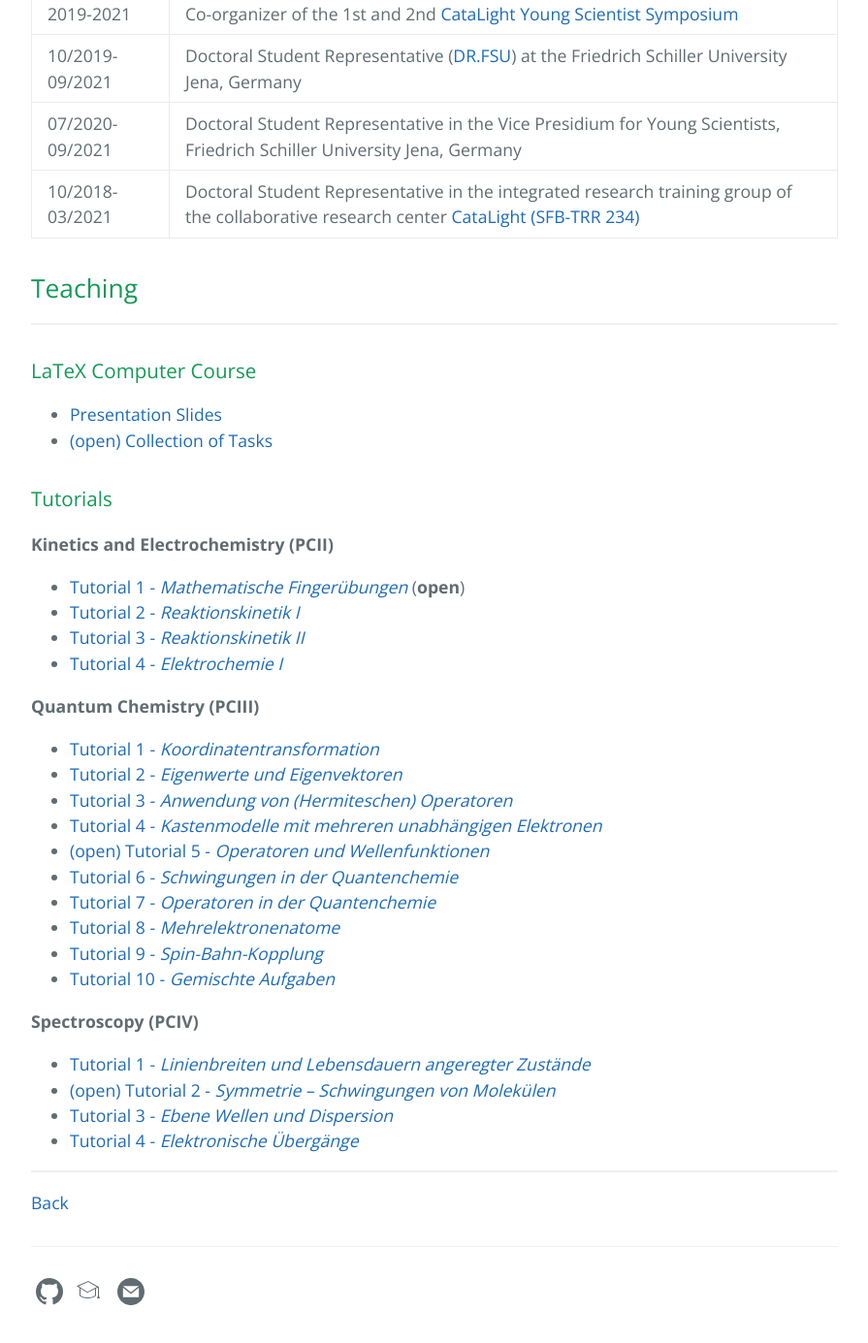
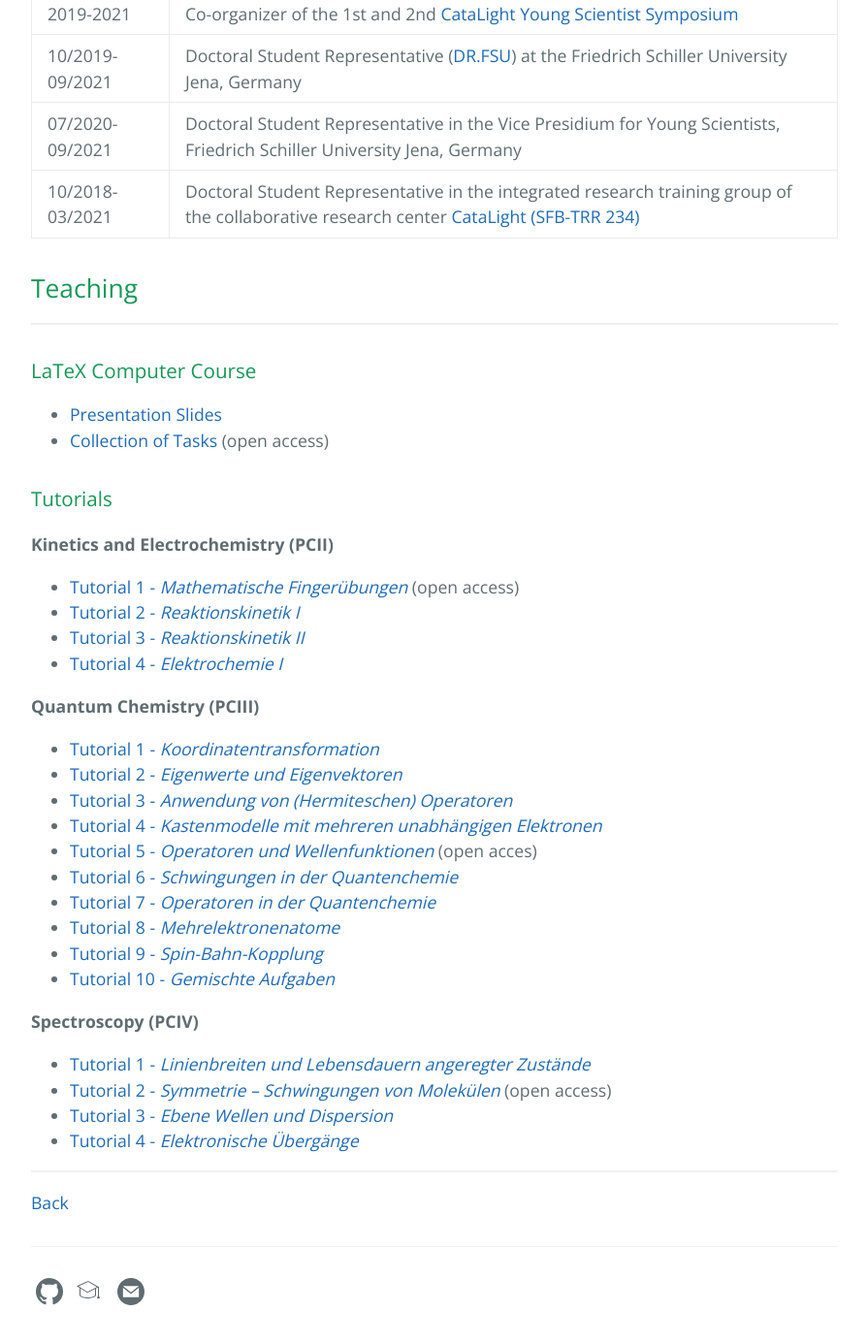
Before and after one commit to carolin-m/carolin-m.github.io, a Jekyll site: the page built from about.md, in a window 1280 px wide and 1400 px high, scrolled down 1587 px. Shown: the top 1385 px of the window at 97% size, without its empty margins (192-1087 px from the left). Built offline with Jekyll 4.4.1, drawn with Linux system fonts in a browser that asks for light colours.

Commit message:
Update about.md

```diff
--- a/about.md
+++ b/about.md
@@ -41,12 +41,12 @@ ________________
 ### LaTeX Computer Course
 
 - [Presentation Slides](./docs/LaTeX/Latex_Kurs_Folien_pw.pdf)
-- [(open) Collection of Tasks](./docs/LaTeX/LaTeX_Kurs_Aufgaben.pdf)
+- [Collection of Tasks](./docs/LaTeX/LaTeX_Kurs_Aufgaben.pdf) (open access)
 
 ### Tutorials
 **Kinetics and Electrochemistry (PCII)**
 
-- [Tutorial 1 - *Mathematische Fingerübungen*](./docs/Tutorium/T_PCII_1.pdf) (**open**)
+- [Tutorial 1 - *Mathematische Fingerübungen*](./docs/Tutorium/T_PCII_1.pdf) (open access)
 - [Tutorial 2 - *Reaktionskinetik I*](./docs/Tutorium/T_PCII_2_pw.pdf)
 - [Tutorial 3 - *Reaktionskinetik II*](./docs/Tutorium/T_PCII_3_pw.pdf)
 - [Tutorial 4 - *Elektrochemie I*](./docs/Tutorium/T_PCII_4_pw.pdf)
@@ -57,7 +57,7 @@ ________________
 - [Tutorial 2 - *Eigenwerte und Eigenvektoren*](./docs/Tutorium/T_PCIII_2_pw.pdf)
 - [Tutorial 3 - *Anwendung von (Hermiteschen) Operatoren*](./docs/Tutorium/T_PCIII_3_pw.pdf)
 - [Tutorial 4 - *Kastenmodelle mit mehreren unabhängigen Elektronen*](./docs/Tutorium/T_PCIII_4_pw.pdf)
-- [(open) Tutorial 5 - *Operatoren und Wellenfunktionen*](./docs/Tutorium/T_PCIII_5.pdf)
+- [Tutorial 5 - *Operatoren und Wellenfunktionen*](./docs/Tutorium/T_PCIII_5.pdf) (open acces)
 - [Tutorial 6 - *Schwingungen in der Quantenchemie*](./docs/Tutorium/T_PCIII_6_pw.pdf)
 - [Tutorial 7 - *Operatoren in der Quantenchemie*](./docs/Tutorium/T_PCIII_7_pw.pdf)
 - [Tutorial 8 - *Mehrelektronenatome*](./docs/Tutorium/T_PCIII_8_pw.pdf)
@@ -67,7 +67,7 @@ ________________
 **Spectroscopy (PCIV)**
 
 - [Tutorial 1 - *Linienbreiten und Lebensdauern angeregter Zustände*](./docs/Tutorium/T_PCIV_1_pw.pdf)
-- [(open) Tutorial 2 - *Symmetrie – Schwingungen von Molekülen*](./docs/Tutorium/T_PCIV_2.pdf)
+- [Tutorial 2 - *Symmetrie – Schwingungen von Molekülen*](./docs/Tutorium/T_PCIV_2.pdf) (open access)
 - [Tutorial 3 - *Ebene Wellen und Dispersion*](./docs/Tutorium/T_PCIV_3_pw.pdf)
 - [Tutorial 4 - *Elektronische Übergänge*](./docs/Tutorium/T_PCIV_4_pw.pdf)
 
```
